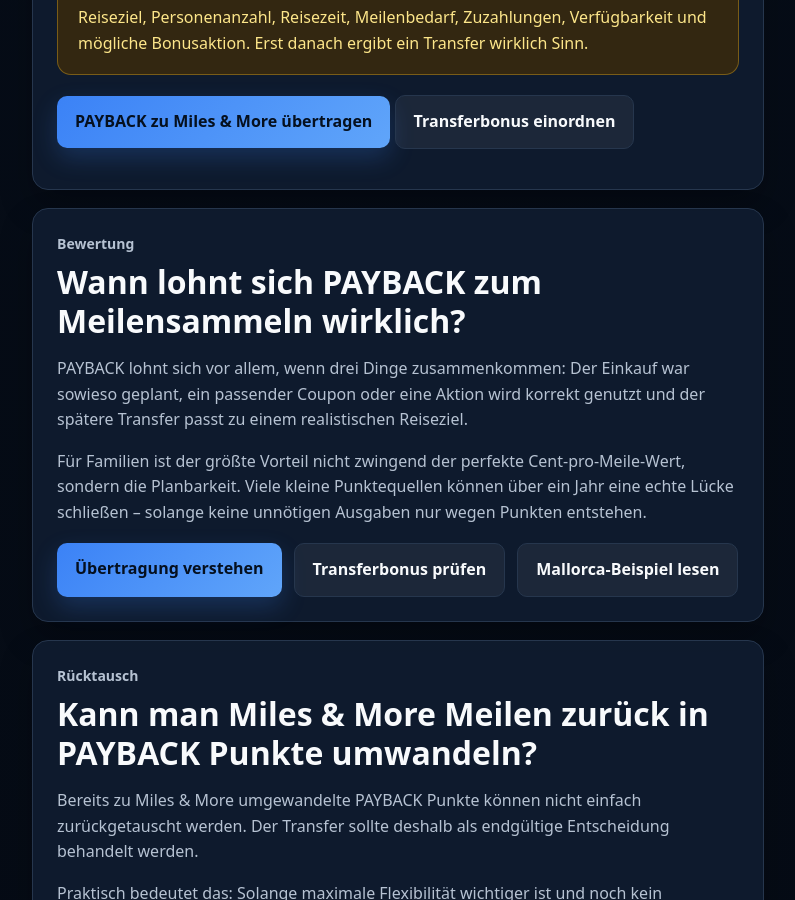
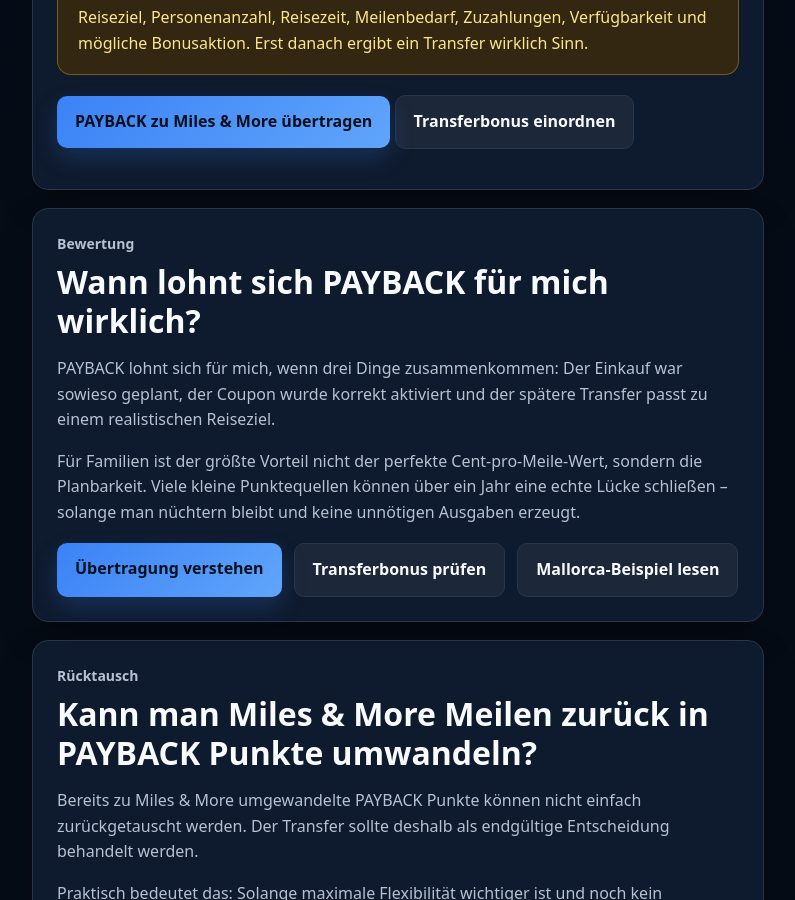
Before and after one commit to Praemienflug-Planer/miles-planer, a Jekyll site: the page built from meilen-sammeln/payback/index.html, in a window 1280 px wide and 900 px high, scrolled down 10638 px. Shown: the whole window, without its empty margins (68-863 px from the left). Built offline with Jekyll 4.4.1, drawn with Linux system fonts in a browser that asks for light colours.

Commit message:
Restore personal voice in PAYBACK assessment

```diff
--- a/_includes/payback/bewertung.html
+++ b/_includes/payback/bewertung.html
@@ -1,7 +1,7 @@
 <div class="article-card seo-card" id="bewertung">
   <p class="eyebrow">Bewertung</p>
-  <h2>Wann lohnt sich PAYBACK zum Meilensammeln wirklich?</h2>
-  <p>PAYBACK lohnt sich vor allem, wenn drei Dinge zusammenkommen: Der Einkauf war sowieso geplant, ein passender Coupon oder eine Aktion wird korrekt genutzt und der spätere Transfer passt zu einem realistischen Reiseziel.</p>
-  <p>Für Familien ist der größte Vorteil nicht zwingend der perfekte Cent-pro-Meile-Wert, sondern die Planbarkeit. Viele kleine Punktequellen können über ein Jahr eine echte Lücke schließen – solange keine unnötigen Ausgaben nur wegen Punkten entstehen.</p>
+  <h2>Wann lohnt sich PAYBACK für mich wirklich?</h2>
+  <p>PAYBACK lohnt sich für mich, wenn drei Dinge zusammenkommen: Der Einkauf war sowieso geplant, der Coupon wurde korrekt aktiviert und der spätere Transfer passt zu einem realistischen Reiseziel.</p>
+  <p>Für Familien ist der größte Vorteil nicht der perfekte Cent-pro-Meile-Wert, sondern die Planbarkeit. Viele kleine Punktequellen können über ein Jahr eine echte Lücke schließen – solange man nüchtern bleibt und keine unnötigen Ausgaben erzeugt.</p>
   <div class="mini-cta"><a class="btn btn-primary" href="/meilen-sammeln/payback-punkte-miles-and-more/">Übertragung verstehen</a><a class="btn btn-secondary" href="/meilen-sammeln/payback-transferbonus/">Transferbonus prüfen</a><a class="btn btn-secondary" href="/meilen-sammeln/payback-mallorca/">Mallorca-Beispiel lesen</a></div>
 </div>
```
